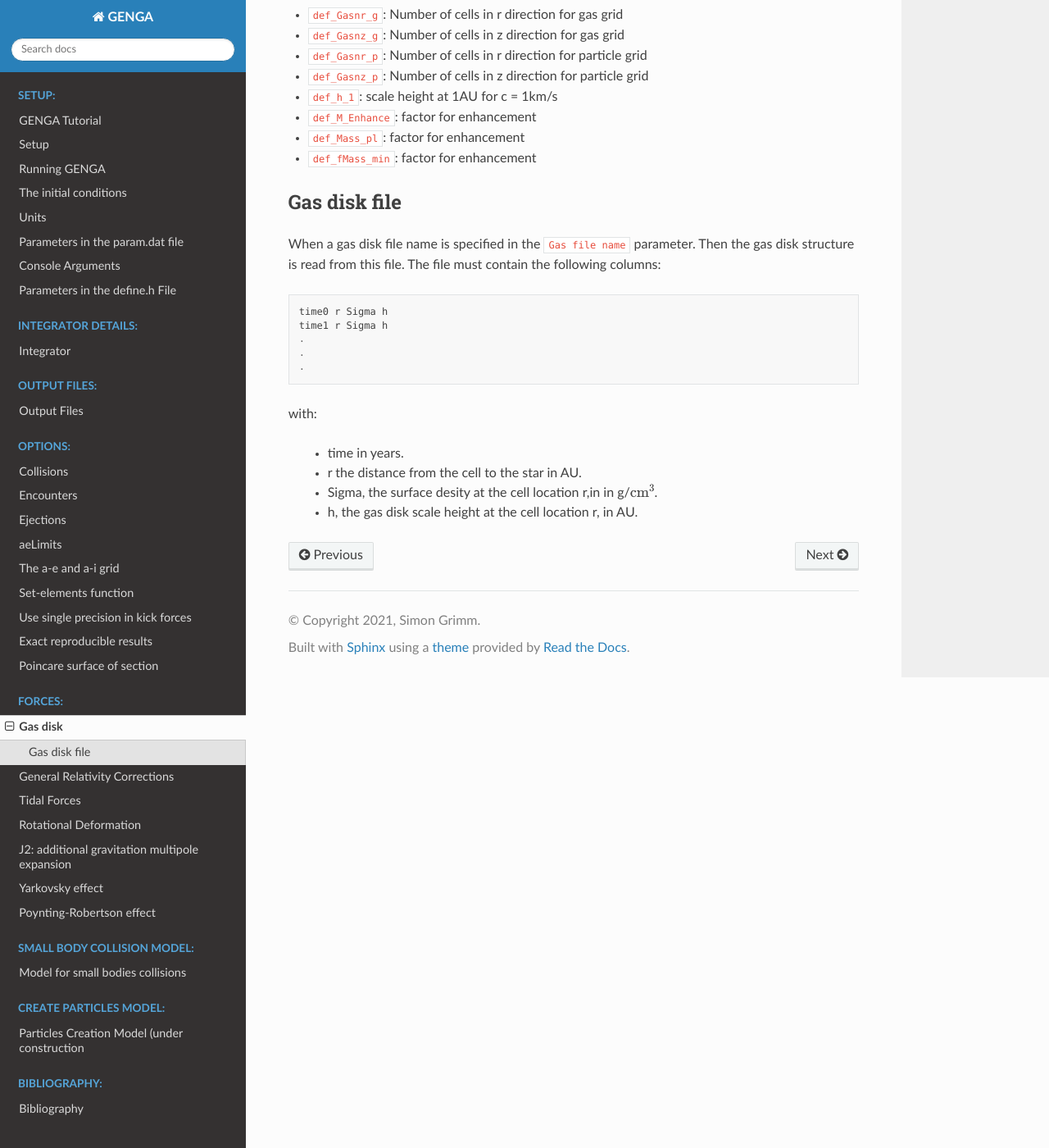
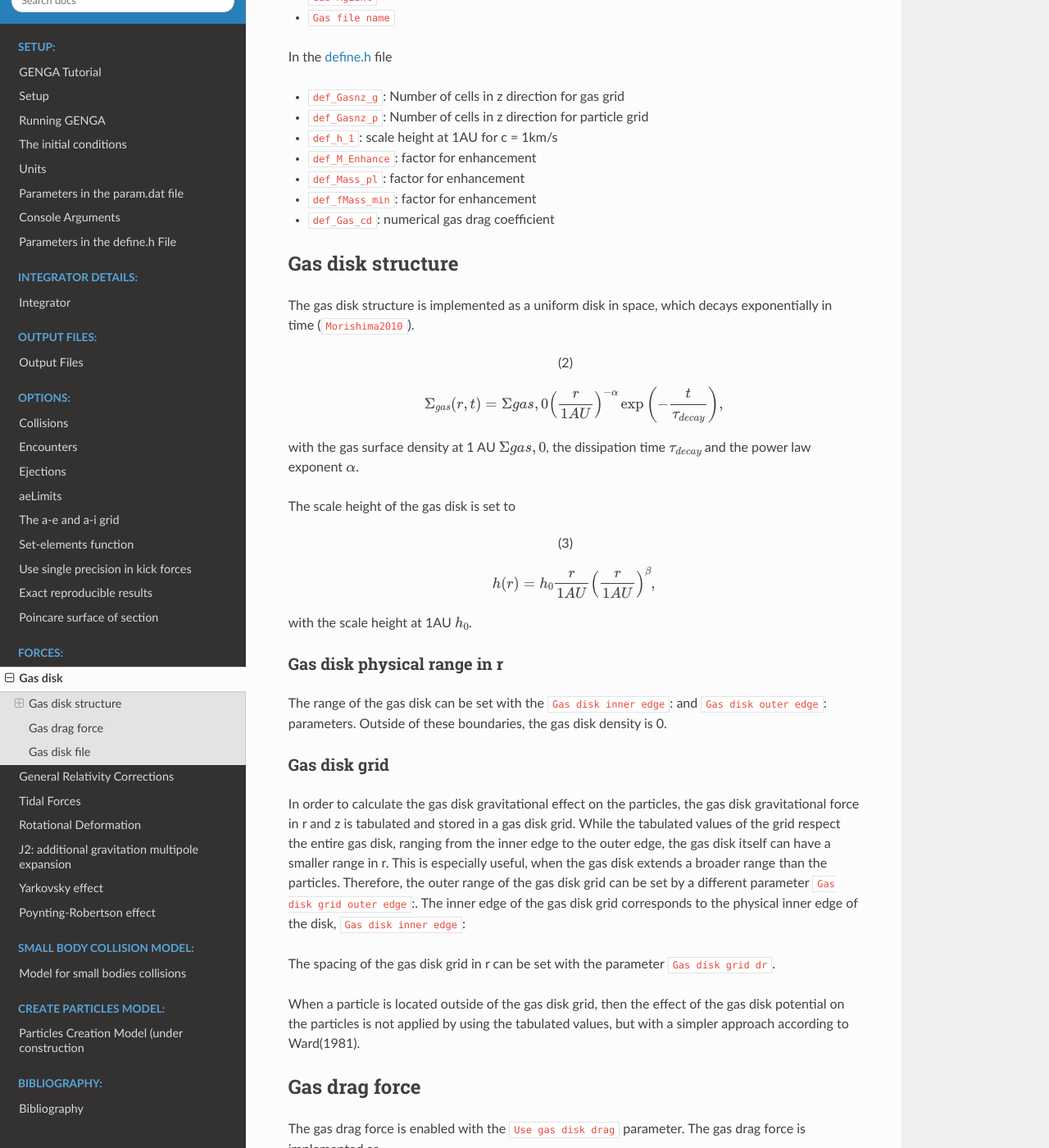
Before and after one commit to vinfreecs/genga, a Sphinx documentation site: the page built from docs/Gas.rst, in a window 1280 px wide and 1400 px high, scrolled down 646 px. Shown: the whole window at 82% size. Built offline with Sphinx 7.4.7 and the Read the Docs theme 2.0.0, drawn with Linux system fonts in a browser that asks for light colours; cross-references to code outside the pages are shown as plain code; some of the changed text lies outside the part shown.

Commit message:
added gas disk boundaries to param.dat file

```diff
--- a/docs/Define.rst
+++ b/docs/Define.rst
@@ -113,11 +113,10 @@ Parameters for the gas disk
 ---------------------------
 See :ref:`Gas`
 
-- :literal:`def_Gasnr_g`: Number of cells in r direction for gas grid
 - :literal:`def_Gasnz_g`: Number of cells in z direction for gas grid
-- :literal:`def_Gasnr_p`: Number of cells in r direction for particle grid
 - :literal:`def_Gasnz_p`: Number of cells in z direction for particle grid
 - :literal:`def_h_1`: scale height at 1AU for c = 1km/s
 - :literal:`def_M_Enhance`: factor for enhancement
 - :literal:`def_Mass_pl`: factor for enhancement
 - :literal:`def_fMass_min`: factor for enhancement
+- :literal:`def_Gas_cd`: numerical gas drag coefficient
--- a/docs/Gas.rst
+++ b/docs/Gas.rst
@@ -1,7 +1,8 @@
 .. _Gas:
 
 Gas disk
-===========================
+========
+
 The gas disk is implemented according to :cite:p:`Morishima2010`. It supports gas drag, Type I migration and drag enhancement for small particles.
 The parameters for the gas disk can be set with the following arguments:
 
@@ -14,6 +15,10 @@ In the :ref:`param.dat<ParamFile>` file
 - :literal:`Use gas disk drag`
 - :literal:`Use gas disk tidal dampening`
 - :literal:`Gas dTau_diss`
+- :literal:`Gas disk inner edge`:
+- :literal:`Gas disk outer edge`:
+- :literal:`Gas disk grid outer edge`:
+- :literal:`Gas disk grid dr`:
 - :literal:`Gas Sigma_10`
 - :literal:`Gas alpha`
 - :literal:`Gas beta`
@@ -22,19 +27,80 @@ In the :ref:`param.dat<ParamFile>` file
 
 In the :ref:`define.h<Define>` file
 
-- :literal:`def_Gasnr_g`: Number of cells in r direction for gas grid
 - :literal:`def_Gasnz_g`: Number of cells in z direction for gas grid
-- :literal:`def_Gasnr_p`: Number of cells in r direction for particle grid
 - :literal:`def_Gasnz_p`: Number of cells in z direction for particle grid
 - :literal:`def_h_1`: scale height at 1AU for c = 1km/s
 - :literal:`def_M_Enhance`: factor for enhancement
 - :literal:`def_Mass_pl`: factor for enhancement
 - :literal:`def_fMass_min`: factor for enhancement
+- :literal:`def_Gas_cd`: numerical gas drag coefficient
+
+
+Gas disk structure
+------------------
+
+The gas disk structure is implemented as a uniform disk in space, which decays exponentially in time (:cite:p:`Morishima2010`).
+
+.. math::
+   :label: eq_Gas1
+
+   \Sigma_{gas}(r,t) = \Sigma{gas,0} \left( \frac{r}{1 AU} \right)^{-\alpha} \exp \left( - \frac{t}{\tau_{decay}} \right),
+
+with the gas surface density at 1 AU :math:`\Sigma{gas,0}`, the dissipation time :math:`\tau_{decay}` and the power law exponent :math:`\alpha`.
+
+The scale height of the gas disk is set to
+
+.. math::
+   :label: eq_Gas2
+
+   h(r) = h_0 \frac{r}{1 AU} \left( \frac{r}{1 AU} \right)^{\beta},
+
+with the scale height at 1AU :math:`h_0`.
+
+
+Gas disk physical range in r
+^^^^^^^^^^^^^^^^^^^^^^^^^^^^
+
+The range of the gas disk can be set with the :literal:`Gas disk inner edge`: and :literal:`Gas disk outer edge`: parameters.
+Outside of these boundaries, the gas disk density is 0.
+
+
+Gas disk grid
+^^^^^^^^^^^^^
+
+In order to calculate the gas disk gravitational effect on the particles, the gas disk gravitational force in r and z is tabulated
+and stored in a gas disk grid. While the tabulated values of the grid respect the entire gas disk, ranging from the inner edge to
+the outer edge, the gas disk itself can have a smaller range in r. This is especially useful, when the gas disk extends a broader range
+than the particles. Therefore, the outer range of the gas disk grid can be set by a different parameter :literal:`Gas disk grid outer edge`:.
+The inner edge of the gas disk grid corresponds to the physical inner edge of the disk, :literal:`Gas disk inner edge`:
+
+The spacing of the gas disk grid in r can be set with the parameter :literal:`Gas disk grid dr`.
+
+When a particle is located outside of the gas disk grid, then the effect of the gas disk potential on the particles is not applied by using
+the tabulated values, but with a simpler approach according to Ward(1981).
+
+
+
+Gas drag force
+--------------
+
+The gas drag force is enabled with the :literal:`Use gas disk drag` parameter. The gas drag force is implemented as
+
+.. math::
+   :label: eq_Gas3
+
+   \mathbf{F}_{drag} = - \frac{1}{2m} c_D \pi r^2 \rho_{gas} | \mathbf{v}_{rel} | \mathbf{v}_{rel},
+
+with the radius of the particle :math:`r` and the mass of the particle :math:`m`.
+The numerical coefficient :math:`c_D` is set to 2 (:cite:p:`Morishima2010`). The value of :math:`c_D` can be changed in the :ref:`define.h<Define>` file.
+
+
+
 
 Gas disk file
 -------------
 
-When a gas disk file name is specified in the :literal:`Gas file name` parameter. Then the gas disk structure is read from this file.
+When a gas disk file name is specified in the :literal:`Gas file name` parameter. Then the gas disk structure is red from this file.
 The file must contain the following columns::
 
         time0 r Sigma h
```
Also changed, not shown: README.md (+1 -0 lines), docs/Param.rst (+17 -6 lines), 5 other files.
